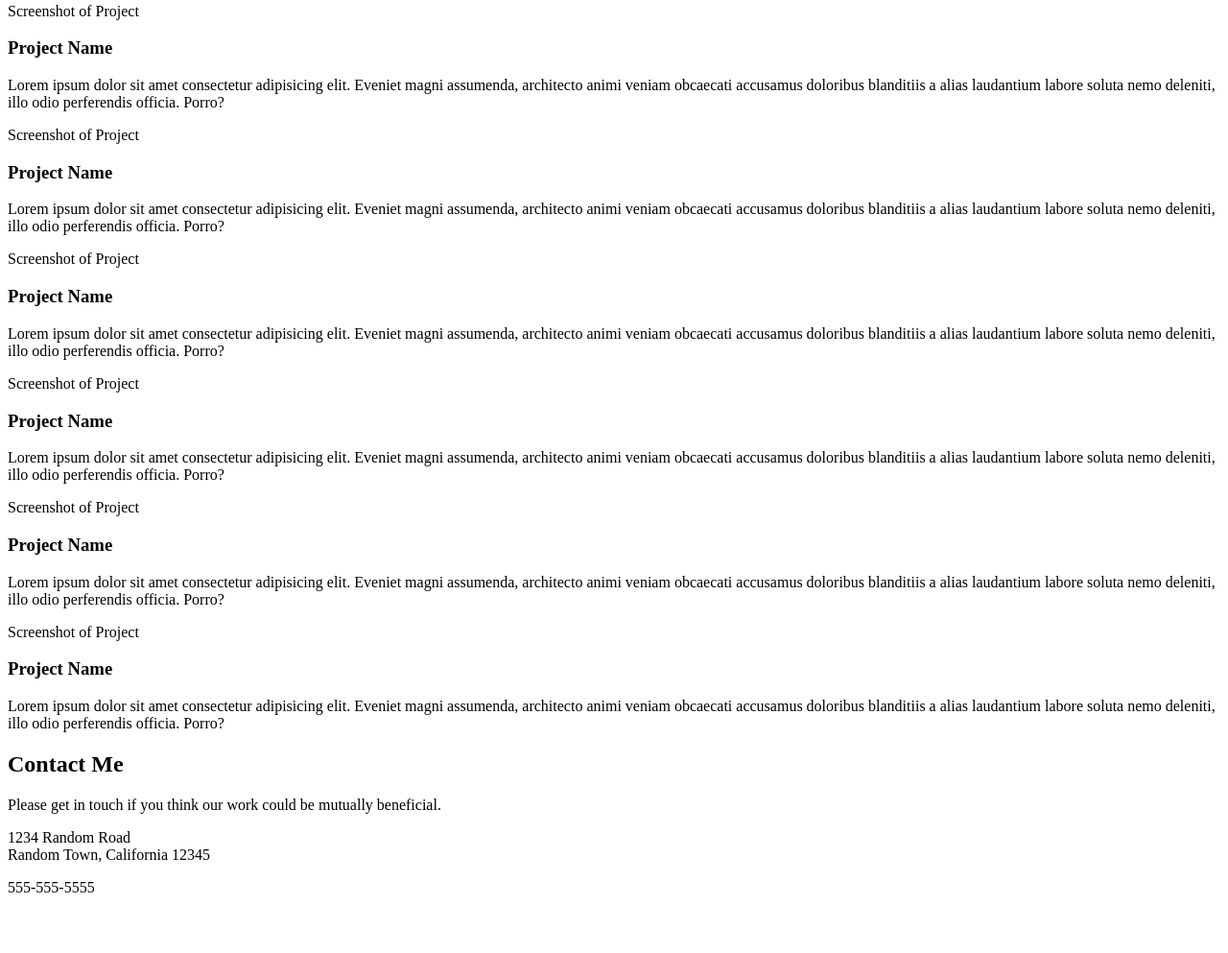
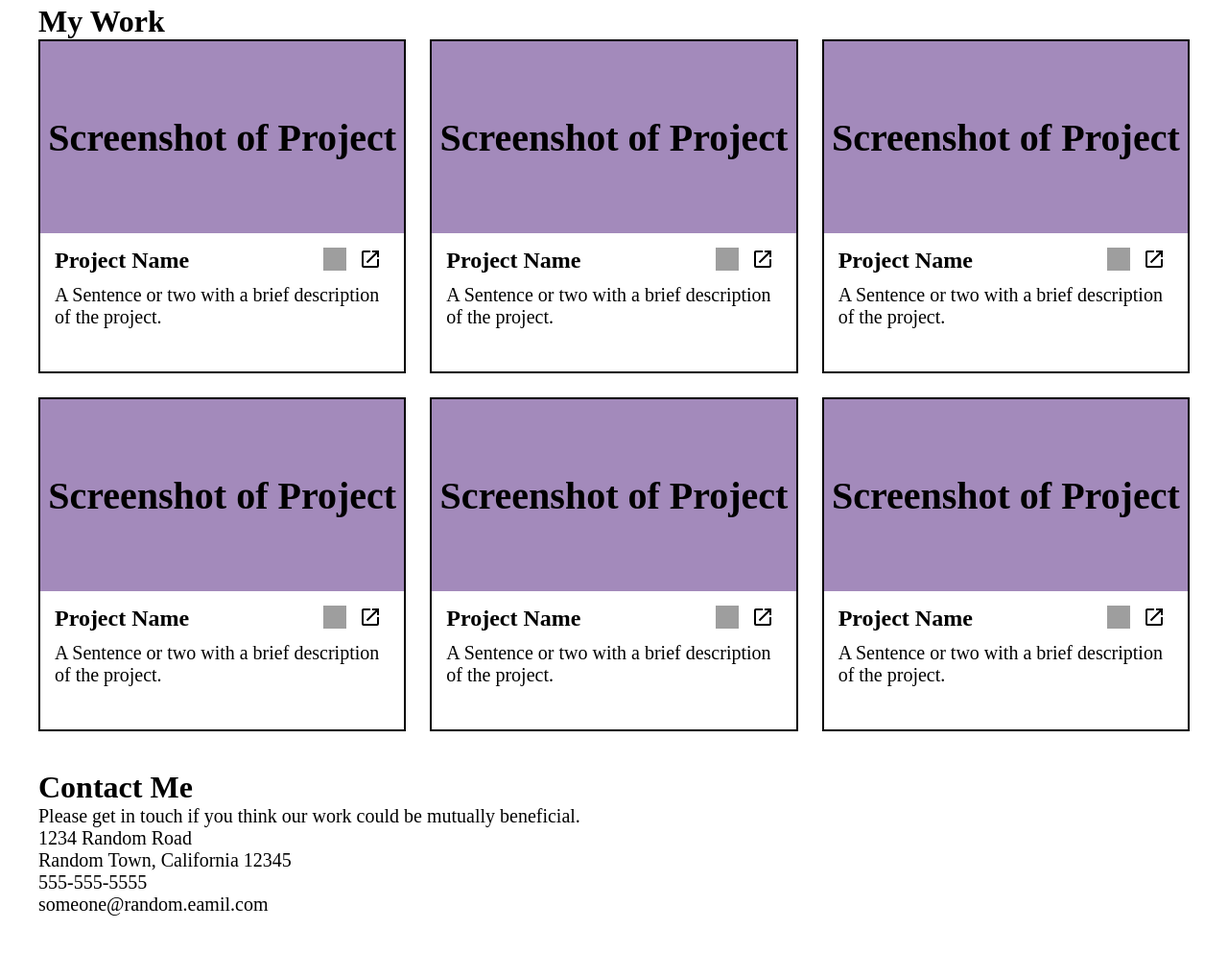
Before and after one commit to Rezwan1768/responsive-page, a plain HTML site: page index.html in a window 1280 px wide. Shown: the part 301-1294 px from the top of the page at 96% size. Drawn offline with Linux system fonts and the light colour scheme; grey boxes are pictures that could not be loaded.

Commit message:
Add styling to the project section

```diff
--- a/index.html
+++ b/index.html
@@ -11,7 +11,7 @@
 <body>
   <header>
     <h1>My Name</h1>
-    <img>
+    <img src="" alt="">
     <h2>About Me</h2>
     <p>Lorem ipsum dolor sit amet consectetur adipisicing elit. Nisi laboriosam numquam temporibus a molestiae autem.
       Placeat aperiam quibusdam corporis vero laborum, porro sequi iusto esse nesciunt distinctio amet quisquam
@@ -26,64 +26,168 @@
     <h2>My Work</h2>
 
     <div class="projects-container">
+
       <div class="card">
         <div class="screenshot">
           <p>Screenshot of Project</p>
         </div>
+
+        <div class="project-info">
+          <div class="name-icons">
             <h3>Project Name</h3>
-        <p>Lorem ipsum dolor sit amet consectetur adipisicing elit. Eveniet magni assumenda, architecto animi veniam
-          obcaecati accusamus doloribus blanditiis a alias laudantium labore soluta nemo deleniti, illo odio perferendis
-          officia. Porro?</p>
+
+            <div class="icons">
+              <a href="#" title="View on GitHub">
+                <img src="https://cdn.jsdelivr.net/gh/devicons/devicon@latest/icons/github/github-original.svg"
+                  alt="Github" width="24" height="24" />
+              </a>
+              <a href="#" title="See Project">
+                <svg xmlns="http://www.w3.org/2000/svg" viewBox="0 0 24 24" width="24" height="24">
+                  <title>See Project</title>
+                  <path
+                    d="M14,3V5H17.59L7.76,14.83L9.17,16.24L19,6.41V10H21V3M19,19H5V5H12V3H5C3.89,3 3,3.9 3,5V19A2,2 0 0,0 5,21H19A2,2 0 0,0 21,19V12H19V19Z" />
+                </svg>
+              </a>
+            </div>
+
+          </div>
+          <p>A Sentence or two with a brief description of the project.</p>
+        </div>
       </div>
 
       <div class="card">
         <div class="screenshot">
           <p>Screenshot of Project</p>
         </div>
+        <div class="project-info">
+          <div class="name-icons">
             <h3>Project Name</h3>
-        <p>Lorem ipsum dolor sit amet consectetur adipisicing elit. Eveniet magni assumenda, architecto animi veniam
-          obcaecati accusamus doloribus blanditiis a alias laudantium labore soluta nemo deleniti, illo odio perferendis
-          officia. Porro?</p>
+
+            <div class="icons">
+              <a href="#" title="View on GitHub">
+                <img src="https://cdn.jsdelivr.net/gh/devicons/devicon@latest/icons/github/github-original.svg"
+                  alt="Github" width="24" height="24" />
+              </a>
+              <a href="#" title="See Project">
+                <svg xmlns="http://www.w3.org/2000/svg" viewBox="0 0 24 24" width="24" height="24">
+                  <title>See Project</title>
+                  <path
+                    d="M14,3V5H17.59L7.76,14.83L9.17,16.24L19,6.41V10H21V3M19,19H5V5H12V3H5C3.89,3 3,3.9 3,5V19A2,2 0 0,0 5,21H19A2,2 0 0,0 21,19V12H19V19Z" />
+                </svg>
+              </a>
+            </div>
+
+          </div>
+          <p>A Sentence or two with a brief description of the project.</p>
+        </div>
       </div>
 
       <div class="card">
         <div class="screenshot">
           <p>Screenshot of Project</p>
         </div>
+        <div class="project-info">
+          <div class="name-icons">
             <h3>Project Name</h3>
-        <p>Lorem ipsum dolor sit amet consectetur adipisicing elit. Eveniet magni assumenda, architecto animi veniam
-          obcaecati accusamus doloribus blanditiis a alias laudantium labore soluta nemo deleniti, illo odio perferendis
-          officia. Porro?</p>
+
+            <div class="icons">
+              <a href="#" title="View on GitHub">
+                <img src="https://cdn.jsdelivr.net/gh/devicons/devicon@latest/icons/github/github-original.svg"
+                  alt="Github" width="24" height="24" />
+              </a>
+              <a href="#" title="See Project">
+                <svg xmlns="http://www.w3.org/2000/svg" viewBox="0 0 24 24" width="24" height="24">
+                  <title>See Project</title>
+                  <path
+                    d="M14,3V5H17.59L7.76,14.83L9.17,16.24L19,6.41V10H21V3M19,19H5V5H12V3H5C3.89,3 3,3.9 3,5V19A2,2 0 0,0 5,21H19A2,2 0 0,0 21,19V12H19V19Z" />
+                </svg>
+              </a>
+            </div>
+
+          </div>
+          <p>A Sentence or two with a brief description of the project.</p>
+        </div>
       </div>
 
       <div class="card">
         <div class="screenshot">
           <p>Screenshot of Project</p>
         </div>
+        <div class="project-info">
+          <div class="name-icons">
             <h3>Project Name</h3>
-        <p>Lorem ipsum dolor sit amet consectetur adipisicing elit. Eveniet magni assumenda, architecto animi veniam
-          obcaecati accusamus doloribus blanditiis a alias laudantium labore soluta nemo deleniti, illo odio perferendis
-          officia. Porro?</p>
+
+            <div class="icons">
+              <a href="#" title="View on GitHub">
+                <img src="https://cdn.jsdelivr.net/gh/devicons/devicon@latest/icons/github/github-original.svg"
+                  alt="Github" width="24" height="24" />
+              </a>
+              <a href="#" title="See Project">
+                <svg xmlns="http://www.w3.org/2000/svg" viewBox="0 0 24 24" width="24" height="24">
+                  <title>See Project</title>
+                  <path
+                    d="M14,3V5H17.59L7.76,14.83L9.17,16.24L19,6.41V10H21V3M19,19H5V5H12V3H5C3.89,3 3,3.9 3,5V19A2,2 0 0,0 5,21H19A2,2 0 0,0 21,19V12H19V19Z" />
+                </svg>
+              </a>
+            </div>
+
+          </div>
+          <p>A Sentence or two with a brief description of the project.</p>
+        </div>
       </div>
 
       <div class="card">
         <div class="screenshot">
           <p>Screenshot of Project</p>
         </div>
+        <div class="project-info">
+          <div class="name-icons">
             <h3>Project Name</h3>
-        <p>Lorem ipsum dolor sit amet consectetur adipisicing elit. Eveniet magni assumenda, architecto animi veniam
-          obcaecati accusamus doloribus blanditiis a alias laudantium labore soluta nemo deleniti, illo odio perferendis
-          officia. Porro?</p>
+
+            <div class="icons">
+              <a href="#" title="View on GitHub">
+                <img src="https://cdn.jsdelivr.net/gh/devicons/devicon@latest/icons/github/github-original.svg"
+                  alt="Github" width="24" height="24" />
+              </a>
+              <a href="#" title="See Project">
+                <svg xmlns="http://www.w3.org/2000/svg" viewBox="0 0 24 24" width="24" height="24">
+                  <title>See Project</title>
+                  <path
+                    d="M14,3V5H17.59L7.76,14.83L9.17,16.24L19,6.41V10H21V3M19,19H5V5H12V3H5C3.89,3 3,3.9 3,5V19A2,2 0 0,0 5,21H19A2,2 0 0,0 21,19V12H19V19Z" />
+                </svg>
+              </a>
+            </div>
+
+          </div>
+          <p>A Sentence or two with a brief description of the project.</p>
+        </div>
       </div>
 
       <div class="card">
         <div class="screenshot">
           <p>Screenshot of Project</p>
         </div>
+        <div class="project-info">
+          <div class="name-icons">
             <h3>Project Name</h3>
-        <p>Lorem ipsum dolor sit amet consectetur adipisicing elit. Eveniet magni assumenda, architecto animi veniam
-          obcaecati accusamus doloribus blanditiis a alias laudantium labore soluta nemo deleniti, illo odio perferendis
-          officia. Porro?</p>
+
+            <div class="icons">
+              <a href="#" title="View on GitHub">
+                <img src="https://cdn.jsdelivr.net/gh/devicons/devicon@latest/icons/github/github-original.svg"
+                  alt="Github" width="24" height="24" />
+              </a>
+              <a href="#" title="See Project">
+                <svg xmlns="http://www.w3.org/2000/svg" viewBox="0 0 24 24" width="24" height="24">
+                  <title>See Project</title>
+                  <path
+                    d="M14,3V5H17.59L7.76,14.83L9.17,16.24L19,6.41V10H21V3M19,19H5V5H12V3H5C3.89,3 3,3.9 3,5V19A2,2 0 0,0 5,21H19A2,2 0 0,0 21,19V12H19V19Z" />
+                </svg>
+              </a>
+            </div>
+
+          </div>
+          <p>A Sentence or two with a brief description of the project.</p>
+        </div>
       </div>
     </div>
 
@@ -98,8 +202,9 @@
         Random Town, California 12345
       </p>
       <p>555-555-5555</p>
+      <p>someone@random.eamil.com</p>
     </div>
-    <img>
+    <img src="" alt="">
   </footer>
 </body>
 
--- a/styles.css
+++ b/styles.css
@@ -0,0 +1,100 @@
+html {
+  box-sizing: border-box;
+}
+
+*,
+*::before,
+*::after {
+  box-sizing: inherit;
+  margin: 0;
+  padding: 0;
+}
+
+img {
+  display: inline-block;
+}
+
+body {
+  margin: 40px;
+  display: flex;
+  flex-direction: column;
+  row-gap: 40px;
+}
+
+h1 {
+  font-size: clamp(2rem, 5vw, 3rem);
+}
+
+h2 {
+  font-size: clamp(1.3rem, 4vw, 2rem);
+}
+
+h3 {
+  font-size: clamp(1rem, 3vw, 1.5rem);
+}
+
+p {
+  font-size: clamp(1rem, 2.5vw, 1.25rem);
+}
+
+.projects-container {
+  display: grid;
+  grid-template-columns: repeat(3, 1fr);
+
+  gap: 25px;
+}
+
+.card {
+  border: 2px solid black;
+  display: flex;
+  flex-direction: column;
+  row-gap: 10px;
+  padding-bottom: 40px;
+
+}
+
+.screenshot {
+  background-color: rgb(163, 138, 187);
+  height: 200px;
+  display: flex;
+  align-items: center;
+  justify-content: center;
+}
+
+.screenshot>p {
+  font-size: clamp(1rem, 4vw, 2.5rem);
+  font-weight: bold;
+  text-align: center;
+}
+
+.project-info>* {
+  padding: 5px 15px;
+}
+
+.name-icons {
+  display: flex;
+  justify-content: space-between;
+}
+
+.icons {
+  display: flex;
+  gap: 5px;
+  align-items: center;
+}
+
+.icons > * {
+  width: clamp(1rem, 3vw, 2rem);
+}
+
+@media (max-width: 900px) {
+  .projects-container {
+    grid-template-columns: repeat(2, 1fr);
+
+  }
+}
+
+@media (max-width: 600px) {
+  .projects-container {
+    grid-template-columns: 1fr;
+  }
+}
```
Lines whose indentation alone changed are shown as unchanged.
